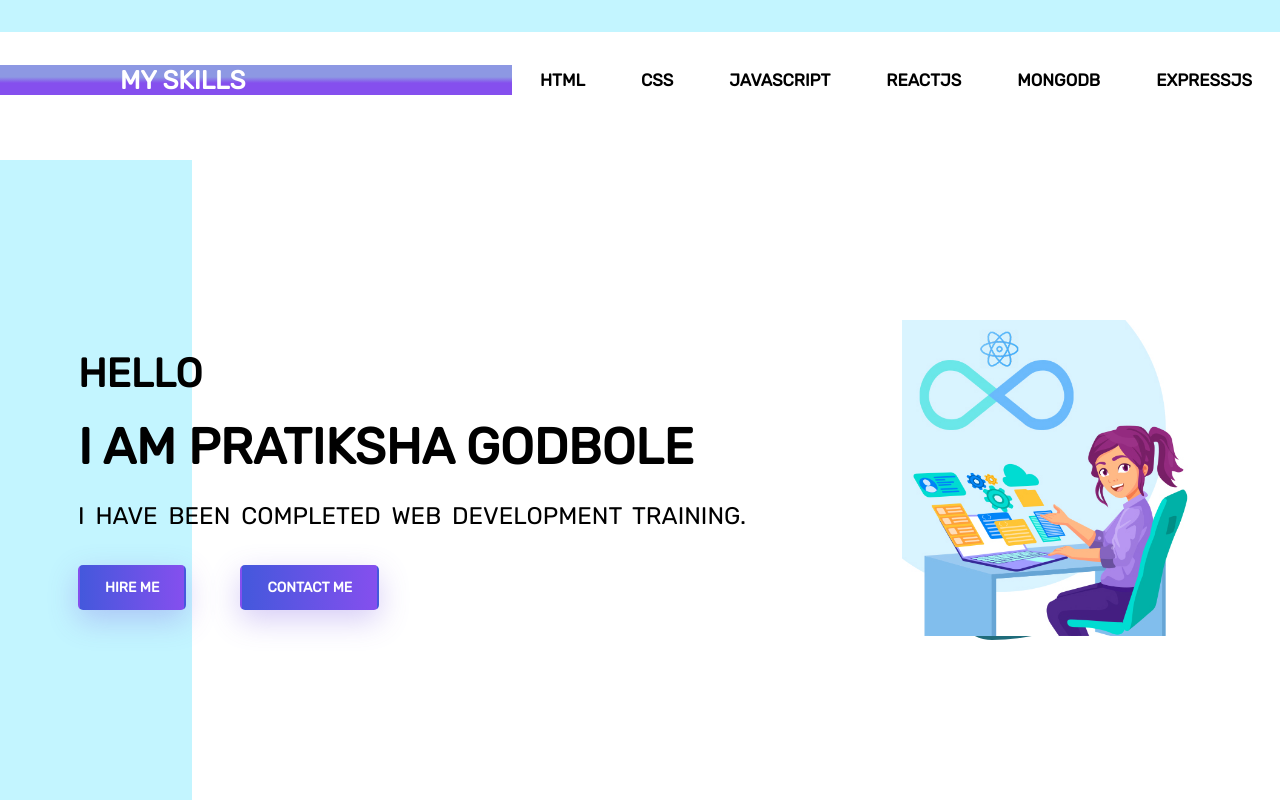
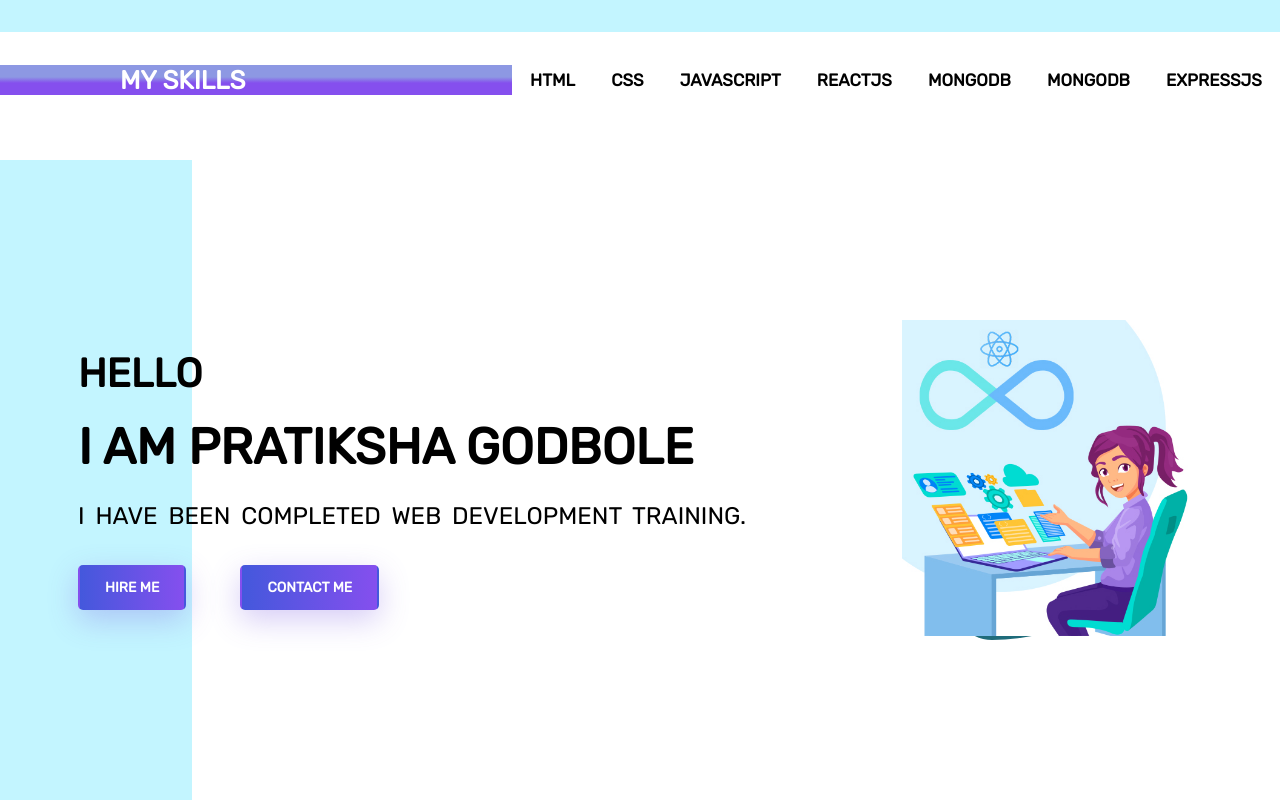
Before and after one commit to PRATIKSHAGODBOLE/Intro, a plain HTML site: page index.html in a window 1280 px wide. Drawn offline with Linux system fonts and the light colour scheme.

Commit message:
and node

```diff
--- a/index.html
+++ b/index.html
@@ -20,6 +20,7 @@
                 <a href="#">JAVASCRIPT</a>
                 <a href="#">REACTJS</a>
                 <a href="#">MONGODB</a>
+               <a href="#">MONGODB</a>
                  <a href="#">EXPRESSJS</a>
             </nav>
         </section>
```
